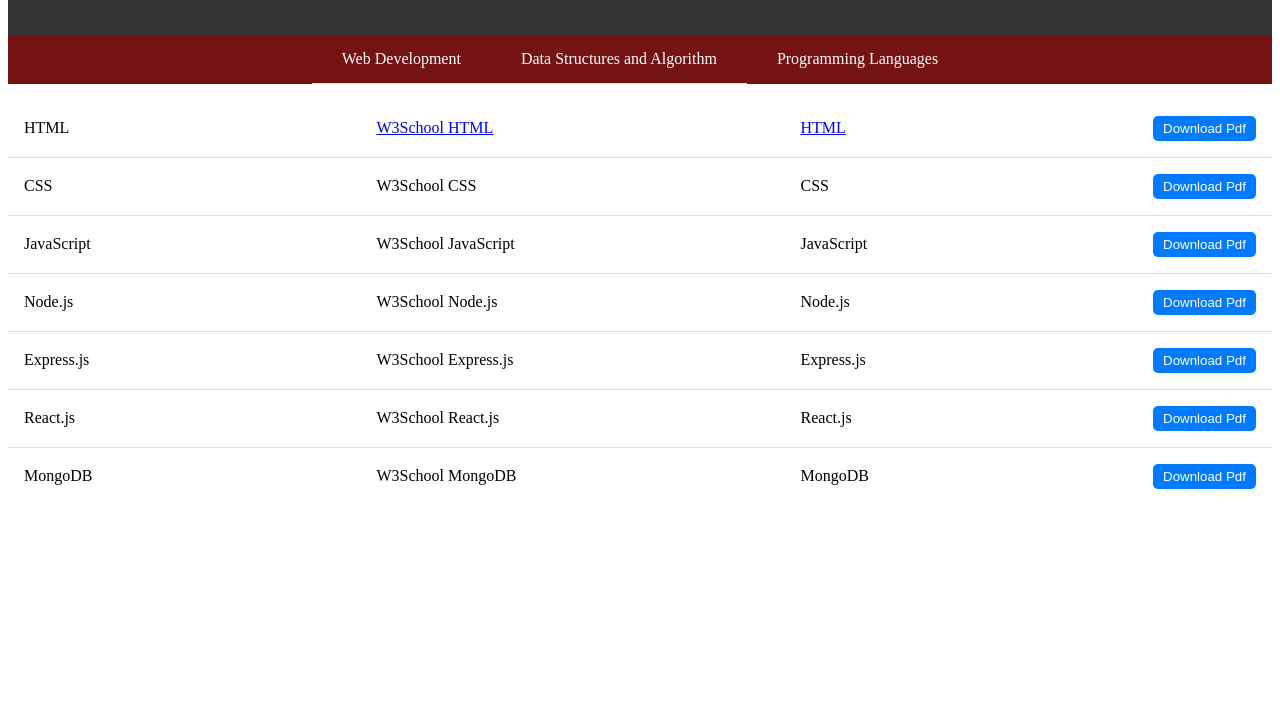
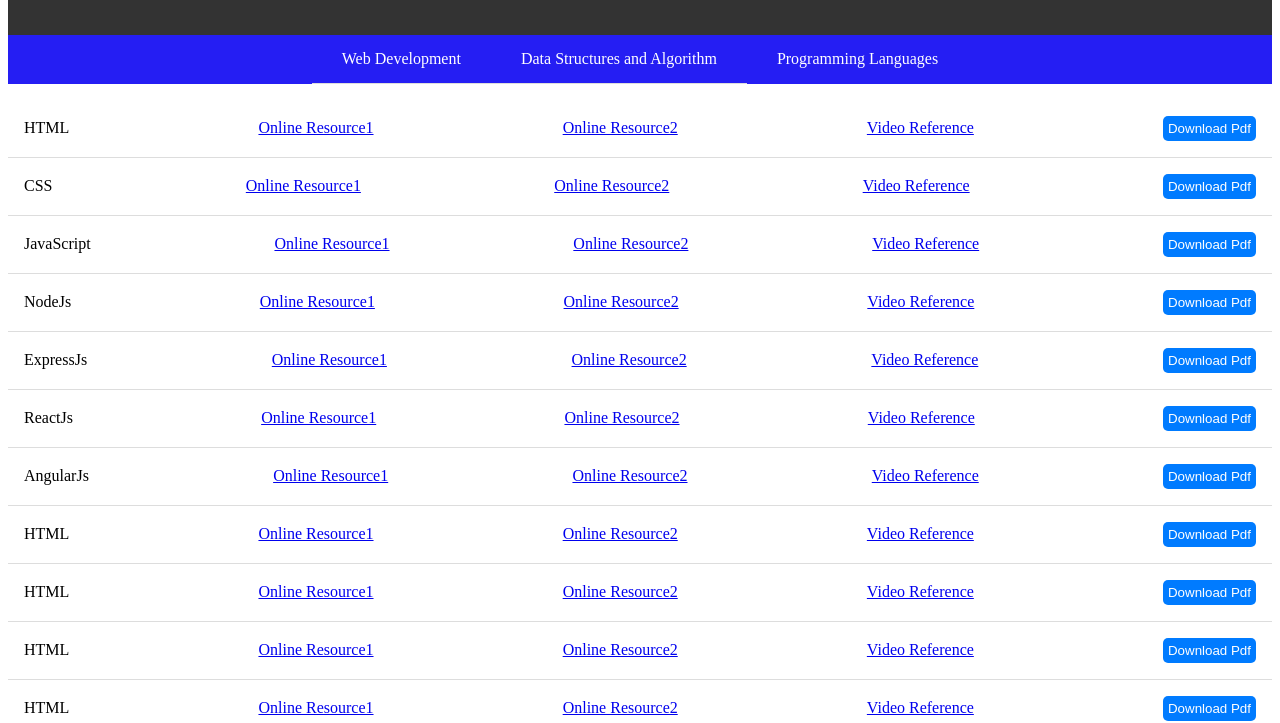
Before and after one commit to Dilip-2003/Hackaut-Resourse, a plain HTML site: page index.html in a window 1280 px wide. Shown: the part 85-808 px from the top of the page. Drawn offline with nearby package versions, Linux system fonts and the light colour scheme.

Commit message:
first change

```diff
--- a/index.html
+++ b/index.html
@@ -23,19 +23,11 @@
 
     <div id="web-development">
 
-
-            <!-- <a class="web-resources" href="#">Downloadable Resources</a>
-            <a class="web-resources" href="#">Online Resources</a>
-            <a class="web-resources" href="#">Video References</a> -->
-
-
         <section id="resources">
             <ul id="resource-list">
                 <!--li will be updated dynamically -->
             </ul>
         </section>
-    <a href=""></a>
-
     </div>
 
 
--- a/script.js
+++ b/script.js
@@ -2,13 +2,35 @@
 
     const resources = [
         // { title:"Topic","" }
-        {title:"HTML", link1:"https://www.w3schools.com/",link2:"https://www.w3schools.com/js/js_array_iteration.asp",link:"./ViewGeneratedDocOnFly.pdf"},
-        {title:"CSS"},
-        {title:"JavaScript"},
-        {title:"Node.js"},
-        {title:"Express.js"},
-        {title:"React.js"},
-        {title:"MongoDB"}
+        {title1:"HTML",title2:"Online Resource1",title3:"Online Resource2", title4:"Video Reference", link1:"https://www.w3schools.com/",link2:"https://www.w3schools.com/js/js_array_iteration.asp",link:"./ViewGeneratedDocOnFly.pdf"},
+
+        {title1:"CSS",title2:"Online Resource1",title3:"Online Resource2", title4:"Video Reference", link1:"https://www.w3schools.com/",link2:"https://www.w3schools.com/js/js_array_iteration.asp",link:"./ViewGeneratedDocOnFly.pdf"},
+
+        {title1:"JavaScript",title2:"Online Resource1",title3:"Online Resource2", title4:"Video Reference", link1:"https://www.w3schools.com/",link2:"https://www.w3schools.com/js/js_array_iteration.asp",link:"./ViewGeneratedDocOnFly.pdf"},
+
+        {title1:"NodeJs",title2:"Online Resource1",title3:"Online Resource2", title4:"Video Reference", link1:"https://www.w3schools.com/",link2:"https://www.w3schools.com/js/js_array_iteration.asp",link:"./ViewGeneratedDocOnFly.pdf"},
+
+        {title1:"ExpressJs",title2:"Online Resource1",title3:"Online Resource2", title4:"Video Reference", link1:"https://www.w3schools.com/",link2:"https://www.w3schools.com/js/js_array_iteration.asp",link:"./ViewGeneratedDocOnFly.pdf"},
+
+        {title1:"ReactJs",title2:"Online Resource1",title3:"Online Resource2", title4:"Video Reference", link1:"https://www.w3schools.com/",link2:"https://www.w3schools.com/js/js_array_iteration.asp",link:"./ViewGeneratedDocOnFly.pdf"},
+
+        {title1:"AngularJs",title2:"Online Resource1",title3:"Online Resource2", title4:"Video Reference", link1:"https://www.w3schools.com/",link2:"https://www.w3schools.com/js/js_array_iteration.asp",link:"./ViewGeneratedDocOnFly.pdf"},
+
+        {title1:"HTML",title2:"Online Resource1",title3:"Online Resource2", title4:"Video Reference", link1:"https://www.w3schools.com/",link2:"https://www.w3schools.com/js/js_array_iteration.asp",link:"./ViewGeneratedDocOnFly.pdf"},
+
+        {title1:"HTML",title2:"Online Resource1",title3:"Online Resource2", title4:"Video Reference", link1:"https://www.w3schools.com/",link2:"https://www.w3schools.com/js/js_array_iteration.asp",link:"./ViewGeneratedDocOnFly.pdf"},
+
+        {title1:"HTML",title2:"Online Resource1",title3:"Online Resource2", title4:"Video Reference", link1:"https://www.w3schools.com/",link2:"https://www.w3schools.com/js/js_array_iteration.asp",link:"./ViewGeneratedDocOnFly.pdf"},
+
+        {title1:"HTML",title2:"Online Resource1",title3:"Online Resource2", title4:"Video Reference", link1:"https://www.w3schools.com/",link2:"https://www.w3schools.com/js/js_array_iteration.asp",link:"./ViewGeneratedDocOnFly.pdf"},
+
+        {title1:"HTML",title2:"Online Resource1",title3:"Online Resource2", title4:"Video Reference", link1:"https://www.w3schools.com/",link2:"https://www.w3schools.com/js/js_array_iteration.asp",link:"./ViewGeneratedDocOnFly.pdf"},
+
+        {title1:"HTML",title2:"Online Resource1",title3:"Online Resource2", title4:"Video Reference", link1:"https://www.w3schools.com/",link2:"https://www.w3schools.com/js/js_array_iteration.asp",link:"./ViewGeneratedDocOnFly.pdf"},
+
+        {title1:"HTML",title2:"Online Resource1",title3:"Online Resource2", title4:"Video Reference", link1:"https://www.w3schools.com/",link2:"https://www.w3schools.com/js/js_array_iteration.asp",link:"./ViewGeneratedDocOnFly.pdf"}
+
+
 
 
     ];
@@ -17,9 +39,10 @@
 
     $.each(resources, function(index, resource) {
         const listItem = $("<li>").append(
-            $("<span>").text(resource.title),
-            $("<a>").attr("href",resource.link1).text("W3School "+resource.title),
-            $("<a>").attr("href", resource.link2).text(resource.title),
+            $("<a>").text(resource.title1),
+            $("<a>").attr("href",resource.link1).text(resource.title2),
+            $("<a>").attr("href", resource.link2).text(resource.title3),
+            $("<a>").attr("href", resource.link2).text(resource.title4),
             $("<button>").addClass("download-btn").text("Download Pdf")
 
         );
--- a/styles.css
+++ b/styles.css
@@ -43,7 +43,7 @@
     background-color: #007bff;
     color: white;
     border: none;
-    padding: 5px 10px;
+    padding: 5px;
     border-radius: 5px;
     cursor: pointer;
   }
@@ -55,7 +55,7 @@
 
   /* Basic styling for the navbar */
 .resource-nav {
-    background-color: #751212;
+    background-color: #1008f2e8;
     color: #fff;
     display: flex;
     justify-content: center;
@@ -90,6 +90,11 @@
 
 
 @media  screen and (max-width :500px) {
+    body{
+        font-size: 10px;
+        margin: 0;
+        padding: 0;
+    }
     .resource-nav{
         justify-content: center;
     }
@@ -99,7 +104,7 @@
     .nav-list{
         display: flex;
         flex-direction: row;
-        font-size: 10px;
+        font-size: 15px;
     }
     .nav-list li a{
         padding: 10px 20px;
@@ -108,4 +113,5 @@
         margin: 0;
     }
 
+
 }
```
